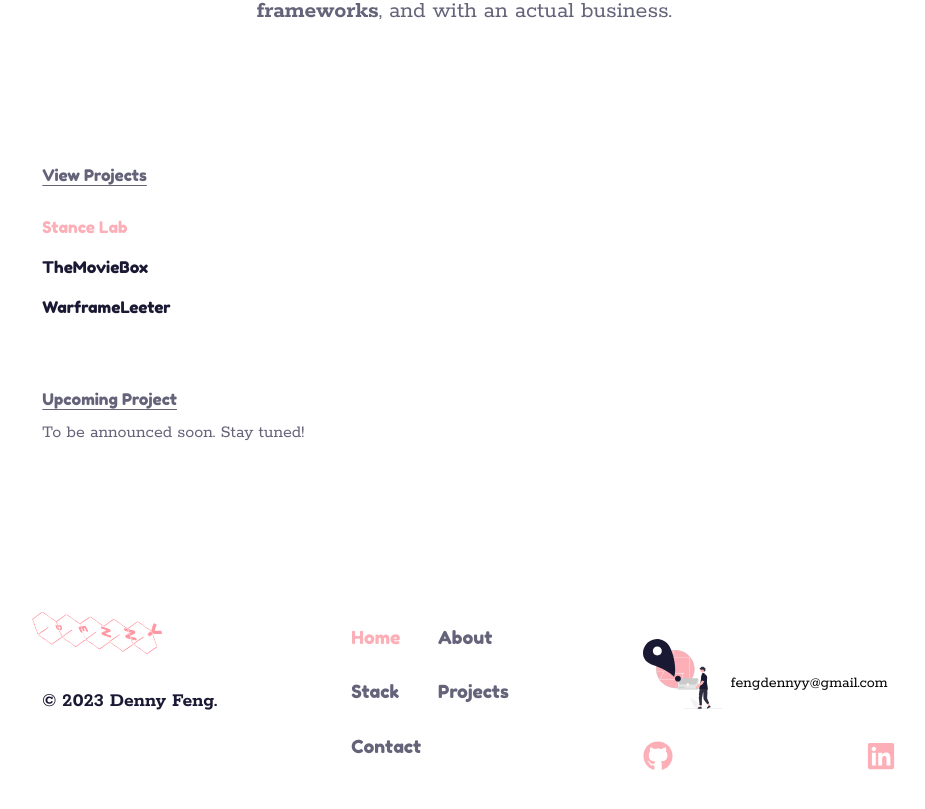
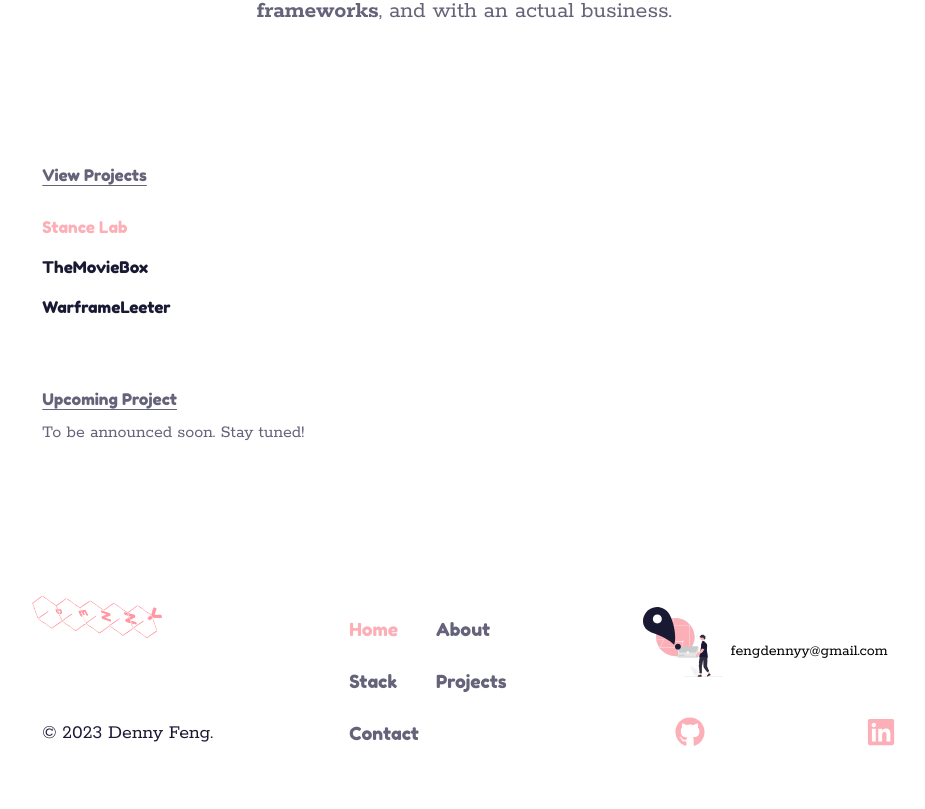
Before and after one commit to FengDenny/Portfolio_2023, a React (Vite) app: page /stancelab in a window 1280 px wide. Shown: the part 3225-4034 px from the top of the page, without its empty margins (171-1096 px from the left). After the commit the page ends 4004 px from the top, so only its background shows below. Built offline with nearby package versions, Linux system fonts and the light colour scheme.

Commit message:
Added mobile/desktop styling

```diff
--- a/src/components/Footer/index.tsx
+++ b/src/components/Footer/index.tsx
@@ -21,8 +21,8 @@ const index = ({ selectedPage, setSelectedPage }: Props) => {
     "transtion delay-75 duration-100 ease-in hover:scale-110 hover:text-primary-pink-hover";
 
   return (
-    <footer className="bg-color-white py-24   transition-colors  ease-in-out dark:bg-primary-300">
-      <div className="mx-auto flex  w-4/6  flex-col justify-between sm:flex-row">
+    <footer className="bg-color-white py-20   transition-colors  ease-in-out dark:bg-primary-300">
+      <div className="mx-auto flex  w-4/6  flex-col justify-between md:flex-row">
         <div className="mx-auto sm:mx-0">
           {theme ? (
             <img
@@ -37,15 +37,15 @@ const index = ({ selectedPage, setSelectedPage }: Props) => {
               className="h-36 w-36 rotate-45 sm:h-28 sm:w-28"
             />
           )}
-          <h4 className="description-text  text-xl font-bold text-primary-300 dark:text-color-white">
+          <h4 className="description-text  relative text-xl text-primary-300 dark:text-color-white md:top-12">
             © 2023 Denny Feng.
           </h4>
         </div>
         <div
-          className={`relative top-12  mx-auto grid grid-cols-3  gap-4
-          text-sm text-primary-100
-          dark:text-color-white below397:grid-cols-1
-          sm:mx-0 sm:grid-cols-2 sm:gap-x-4`}
+          className={`relative top-12 mx-auto  grid grid-cols-3 gap-4  text-sm
+          text-primary-100 dark:text-color-white
+          below397:grid-cols-1 sm:mx-0
+          sm:gap-x-4 md:top-14 md:grid-cols-2`}
         >
           {navLinks.map((items: any) => {
             const { title } = items;
@@ -61,27 +61,34 @@ const index = ({ selectedPage, setSelectedPage }: Props) => {
             );
           })}
         </div>
-        <div className="relative top-16 sm:top-12">
-          <div className="flex flex-row justify-center py-4  below397:flex-col">
+        <div className="relative top-12 below768:mx-auto xs:top-12  selection:md:mx-0">
+          <div className="relative flex flex-row below397:flex-col below768:top-4 sm:pt-4 md:top-0 md:pt-0 ">
             {theme ? (
               <img
                 src={emailDark}
                 alt="email"
-                className="bewlow397:w-32 mx-auto sm:w-20"
+                className="mx-auto w-24 below397:w-32 sm:w-20"
               />
             ) : (
               <img
                 src={email}
                 alt="email"
-                className="bewlow397:w-32 mx-auto sm:w-20"
+                className="w-24 below397:w-32 xs:mx-auto sm:w-20"
               />
             )}
-            <span className="description-text text-color-primary-100 relative top-1  px-2 dark:text-color-white sm:top-8">
+            <span
+              className="description-text text-color-primary-100 relative top-8  px-2  dark:text-color-white xs:mx-auto sm:top-8
+
+            "
+            >
               fengdennyy@gmail.com
             </span>
           </div>
 
-          <ul className="flex flex-row justify-center pt-4 text-3xl sm:justify-between">
+          <ul
+            className="flex flex-row justify-center pt-10 text-3xl
+          sm:pl-8 md:justify-between"
+          >
             <li>
               <a
                 href="https://github.com/FengDenny"
```
